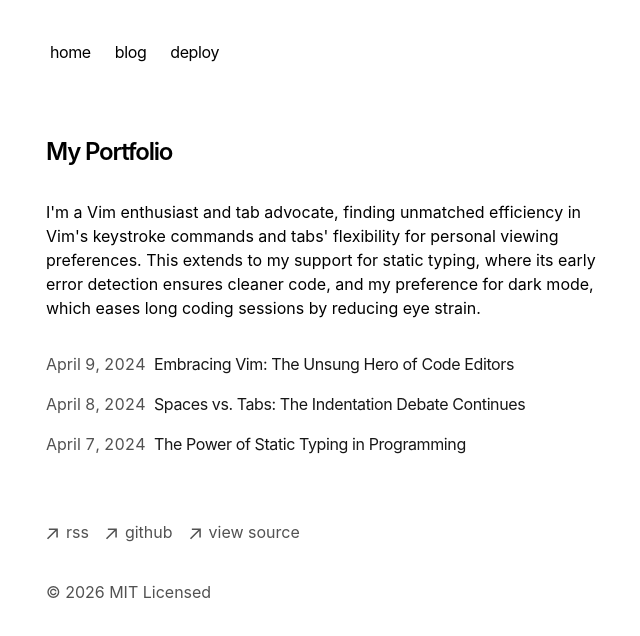
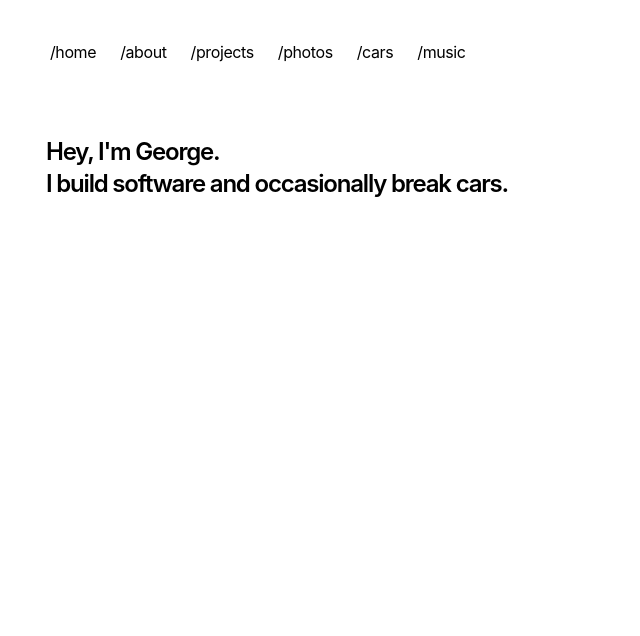
Before and after one commit to georgelth/GeorgePortfolio, a Next.js app: page / in a window 1280 px wide. Shown: the top 636 px of the page, without its empty margins (306-946 px from the left). Built offline with nearby package versions, Linux system fonts and the light colour scheme.

Commit message:
Start laying out basic page ideas for future development

```diff
--- a/app/components/nav.tsx
+++ b/app/components/nav.tsx
@@ -2,13 +2,22 @@ import Link from 'next/link'
 
 const navItems = {
   '/': {
-    name: 'home',
+    name: '/home',
   },
-  '/blog': {
-    name: 'blog',
+  '/about': {
+    name: '/about',
   },
-  'https://vercel.com/templates/next.js/portfolio-starter-kit': {
-    name: 'deploy',
+  '/projects': {
+    name: '/projects',
+  },
+  '/photos': {
+    name: '/photos',
+  },
+  '/cars': {
+    name: '/cars',
+  },
+  '/music': {
+    name: '/music',
   },
 }
 
--- a/app/layout.tsx
+++ b/app/layout.tsx
@@ -56,7 +56,6 @@ export default function RootLayout({
         <main className="flex-auto min-w-0 mt-6 flex flex-col px-2 md:px-0">
           <Navbar />
           {children}
-          <Footer />
           <Analytics />
           <SpeedInsights />
         </main>
--- a/app/page.tsx
+++ b/app/page.tsx
@@ -3,19 +3,26 @@ import { BlogPosts } from 'app/components/posts'
 export default function Page() {
   return (
     <section>
-      <h1 className="mb-8 text-2xl font-semibold tracking-tighter">
-        My Portfolio
+      {/* <h1 className="mb-8 text-2xl font-semibold tracking-tighter">
+        George Howard
       </h1>
+      <h6 className="mb-8 text-l font-semibold tracking-tighter">
+        Software Developer / Tinkerer / Creative
+      </h6>
       <p className="mb-4">
-        {`I'm a Vim enthusiast and tab advocate, finding unmatched efficiency in
-        Vim's keystroke commands and tabs' flexibility for personal viewing
-        preferences. This extends to my support for static typing, where its
-        early error detection ensures cleaner code, and my preference for dark
-        mode, which eases long coding sessions by reducing eye strain.`}
+        {`I like building things, and figuring out how they work.`}
       </p>
       <div className="my-8">
-        <BlogPosts />
+      </div> */}
+
+      <h1 className="mb-8 text-2xl font-semibold tracking-tighter">
+        Hey, I'm George.<br />
+        I build software and occasionally break cars.
+      </h1>
+      <div className="my-8">
       </div>
     </section>
+
+
   )
 }
```
